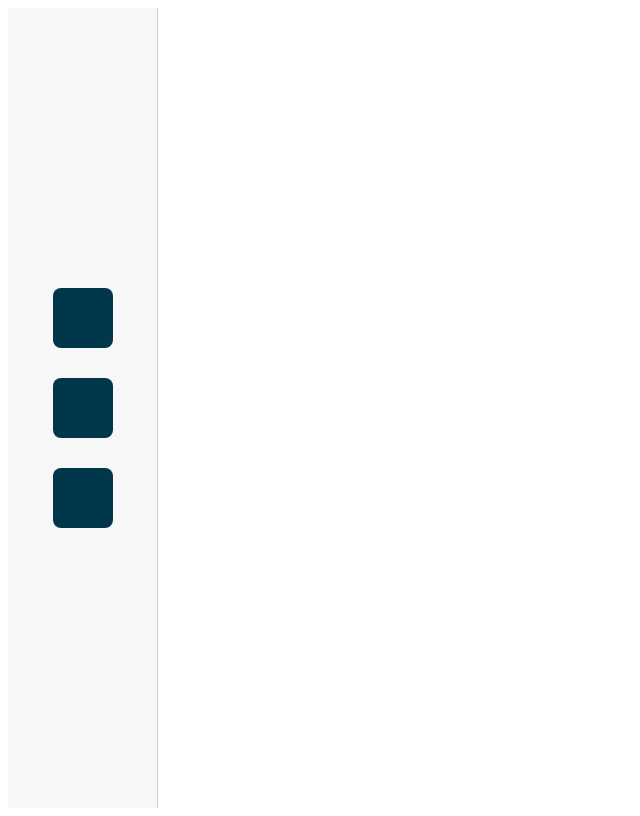
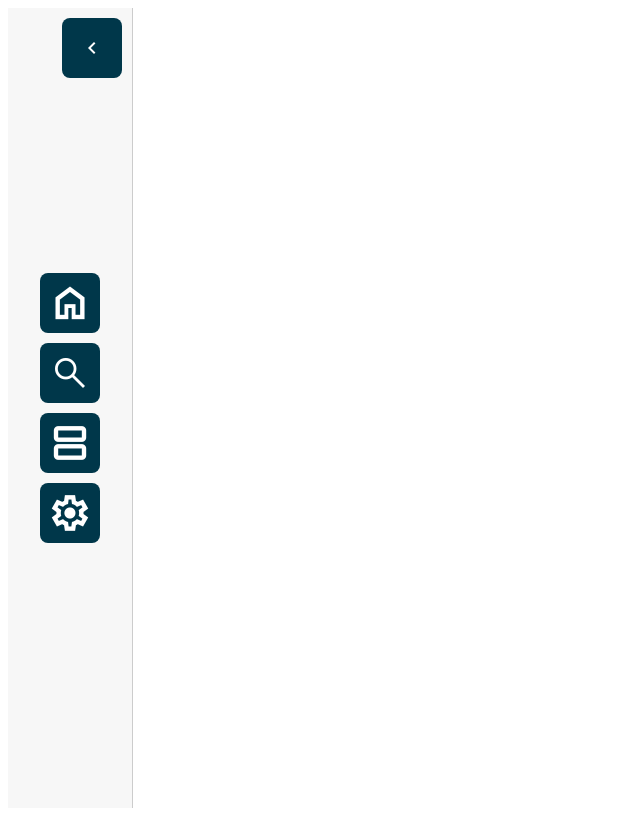
Before and after one commit to inseokk/eat-my-bubbles, a plain HTML site: page left_bar.html in a window 1280 px wide. Shown: the whole page, without its empty margins (0-640 px from the left). Drawn offline with nearby package versions, Linux system fonts and the light colour scheme.

Commit message:
serach button and collapse button are bugged :()

```diff
--- a/left_bar.css
+++ b/left_bar.css
@@ -1,13 +1,38 @@
-/* Container for the left bar */
+/* Left Bar Container */
 .left-bar {
-  width: 150px;
-  height: 100vh; /* Extend the bar to full page height */
+  width: 125px;               /* Normal width */
+  height: 100vh;              /* Full viewport height */
   background-color: #f7f7f7;
   border-right: 1px solid #ccc;
-  padding: 20px;
+  padding: 10px;
   box-sizing: border-box;
   font-family: sans-serif;
-  position: relative; /* Needed for absolute positioning of button group */
+  position: relative;
+  transition: width 0.3s ease;  /* Smooth transition when minimizing/restoring */
+}
+
+/* Collapsed state: minimized left bar */
+.left-bar.collapsed {
+  width: 40px;                /* Minimized width (adjust as needed) */
+}
+
+/* Collapse Button Styling */
+.collapse-button {
+  position: absolute;
+  top: 10px;
+  right: 10px;
+  z-index: 1100;
+  background-color: #00374A;
+  color: #ffffff;
+  border: none;
+  padding: 4px 8px;
+  border-radius: 4px;
+  cursor: pointer;
+  transition: background-color 0.3s ease;
+}
+
+.collapse-button:hover {
+  background-color: #014b63;
 }
 
 /* Container for the button group */
@@ -15,27 +40,40 @@
   position: absolute;
   top: 50%;
   left: 50%;
-  transform: translate(-50%, -50%);  /* Centers the container vertically and horizontally */
+  transform: translate(-50%, -50%);
   display: flex;
   flex-direction: column;
-  gap: 30px;  /* Space between buttons */
+  gap: 10px;
 }
 
-/* --- Updated Button Styles for Square Icon Buttons --- */
-
-/* Base styling for icon buttons */
+/* Base styling for all buttons in the left bar */
 .left-bar button {
   display: inline-flex;
   justify-content: center;
   align-items: center;
-  width: 60px;  /* Fixed square width */
-  height: 60px; /* Fixed square height */
+  width: 60px;
+  height: 60px;
   border: none;
-  border-radius: 8px; /* Rounded corners for a softer look */
+  border-radius: 8px;
+  background-color: #00374A;
+  color: #ffffff;
   cursor: pointer;
   transition: background-color 0.3s ease;
-  background: none;
-  padding: 0;
+}
+
+.left-bar button:hover {
+  background-color: #014b63;
+}
+
+/* Styling for Material Symbols Outlined icons inside buttons */
+.material-symbols-outlined {
+  font-size: 24px;
+  line-height: 60px; /* Centers icon vertically within the 60px-high button */
+}
+
+/* (Optional) Page Navigation Styling */
+.page-navigation {
+  margin-top: 20px;
 }
 
 /* Search Button Styling */
@@ -47,34 +85,52 @@
   background-color: #014b63;
 }
 
-/* Insert search icon - using Font Awesome's search icon (fa-search) */
+/* Insert search icon using Google Material Symbols Outlined */
 .left-bar .search-button::before {
-  content: "\f002";  /* Font Awesome Unicode for search icon */
-  font-family: "Font Awesome 5 Free"; /* Ensure this matches your Font Awesome version */
-  font-weight: 900; /* Use the solid style */
-  font-size: 20px;
+  content: "search";
+  font-family: "Material Symbols Outlined";
+  font-size: 40px;
   color: #ffffff;
+  display: inline-block;
 }
 
-/* History Button Styling */
-.left-bar .history-button {
+/* home Button Styling */
+.left-bar .home-button {
   background-color: #00374A;
 }
 
-.left-bar .history-button:hover {
+.left-bar .home-button:hover {
   background-color: #014b63;
 }
 
-/* Insert history icon - using Font Awesome's history icon (fa-history) */
-.left-bar .history-button::before {
-  content: "\f1da";  /* Font Awesome Unicode for history icon */
-  font-family: "Font Awesome 5 Free";
+/* Insert home icon */
+.left-bar .home-button::before {
+  content: "home";
+  font-family: "Material Symbols Outlined";
   font-weight: 900;
-  font-size: 20px;
+  font-size: 40px;
   color: #ffffff;
+  display: inline-block;
 }
 
-/* Settings Button Styling (New Button) */
+.left-bar .view-button {
+  background-color: #00374A;
+}
+
+.left-bar .view-button:hover {
+  background-color: #014b63;  /* Slightly darker on hover */
+}
+
+.left-bar .view-button::before {
+  content: "view_agenda";
+  font-family: "Material Symbols Outlined";
+  font-weight: 900;
+  font-size: 40px;
+  color: #ffffff;
+  display: inline-block;
+}
+
+/* Settings Button Styling */
 .left-bar .settings-button {
   background-color: #00374A;
 }
@@ -83,13 +139,14 @@
   background-color: #014b63;  /* Slightly darker on hover */
 }
 
-/* Insert settings icon - using Font Awesome's cog icon (fa-cog) */
+/* Insert settings icon */
 .left-bar .settings-button::before {
-  content: "\f013";  /* Font Awesome Unicode for cog icon */
-  font-family: "Font Awesome 5 Free";
+  content: "settings";  /* Use lowercase to match Material Symbols */
+  font-family: "Material Symbols Outlined";
   font-weight: 900;
-  font-size: 20px;
+  font-size: 40px;
   color: #ffffff;
+  display: inline-block;
 }
 
 /* --- End of Updated Button Styles --- */
--- a/left_bar.html
+++ b/left_bar.html
@@ -1,6 +1,7 @@
 <!DOCTYPE html>
 <html lang="en">
 <head>
+  <link href="https://fonts.googleapis.com/css2?family=Material+Symbols+Outlined:opsz,wght,FILL,GRAD@24,400,0,0" rel="stylesheet">
   <meta charset="UTF-8">
   <meta name="viewport" content="width=device-width, initial-scale=1.0">
   <title>Left Bar</title>
@@ -8,9 +9,13 @@
 </head>
 <body>
   <div class="left-bar">
+    <button class="collapse-button">
+      <span class="material-symbols-outlined">chevron_left</span>
+    </button>
     <div class="button-group">
+      <button class="home-button"></button>
       <button class="search-button"></button>
-      <button class="history-button"></button>
+      <button class="view-button"></button>
       <button class="settings-button"></button>
     </div>
     <div class="page-navigation">
```
Also changed, not shown: left_bar.js (+133 -0 lines).
